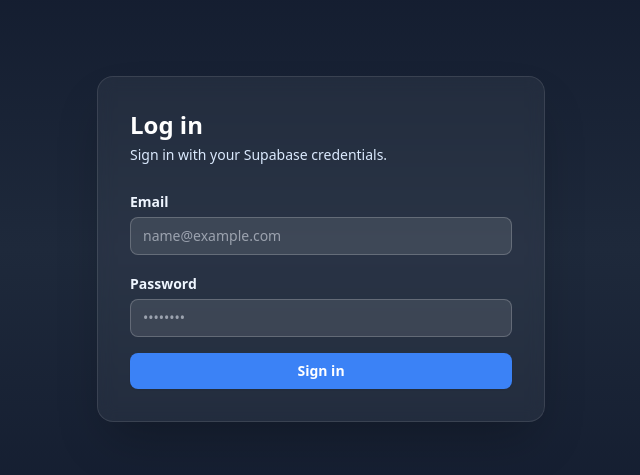
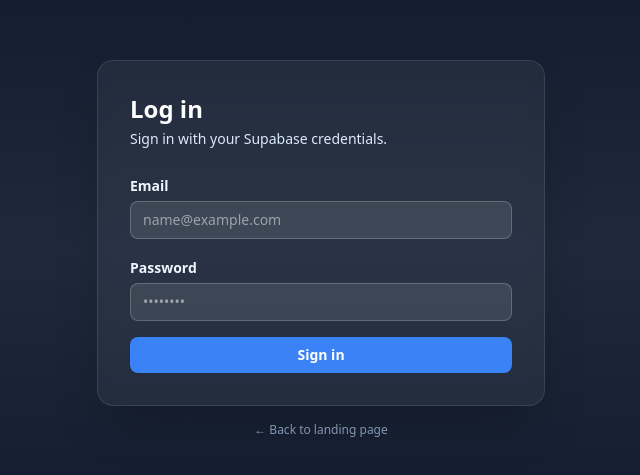
Before and after one commit to Sooobeo/LLM_upgrade, a Next.js app in the folder frontend/: page /login in a window 1280 px wide. Shown: the part 151-626 px from the top of the page, without its empty margins (319-959 px from the left). Built offline with nearby package versions, Linux system fonts and the light colour scheme; no server answers.

Commit message:
[login] landing page 로 돌아가는 버튼 추가

```diff
--- a/frontend/src/app/login/page.tsx
+++ b/frontend/src/app/login/page.tsx
@@ -41,10 +41,13 @@ export default function LoginPage() {
   };
 
   return (
-    <div className="flex min-h-screen items-center justify-center bg-gradient-to-b from-slate-900 via-slate-800 to-slate-900 px-4">
+    <div className="flex min-h-screen flex-col items-center justify-center bg-gradient-to-b from-slate-900 via-slate-800 to-slate-900 px-4">
+      {/* Login Card */}
       <div className="w-full max-w-md rounded-2xl border border-white/10 bg-white/5 p-8 text-white shadow-2xl backdrop-blur">
         <h1 className="text-2xl font-bold">Log in</h1>
-        <p className="mt-1 text-sm text-blue-100">Sign in with your Supabase credentials.</p>
+        <p className="mt-1 text-sm text-blue-100">
+          Sign in with your Supabase credentials.
+        </p>
 
         <form className="mt-6 space-y-4" onSubmit={handleLogin}>
           <div>
@@ -58,6 +61,7 @@ export default function LoginPage() {
               placeholder="name@example.com"
             />
           </div>
+
           <div>
             <label className="text-sm font-semibold text-blue-50">Password</label>
             <input
@@ -70,7 +74,11 @@ export default function LoginPage() {
             />
           </div>
 
-          {error && <div className="rounded-lg bg-red-500/10 px-3 py-2 text-sm text-red-200">{error}</div>}
+          {error && (
+            <div className="rounded-lg bg-red-500/10 px-3 py-2 text-sm text-red-200">
+              {error}
+            </div>
+          )}
 
           <button
             type="submit"
@@ -81,6 +89,14 @@ export default function LoginPage() {
           </button>
         </form>
       </div>
+
+      {/* Back to landing (caption) */}
+      <button
+        onClick={() => router.push("/")}
+        className="mt-4 text-xs text-blue-200/70 transition hover:text-white"
+      >
+        ← Back to landing page
+      </button>
     </div>
   );
 }
```
